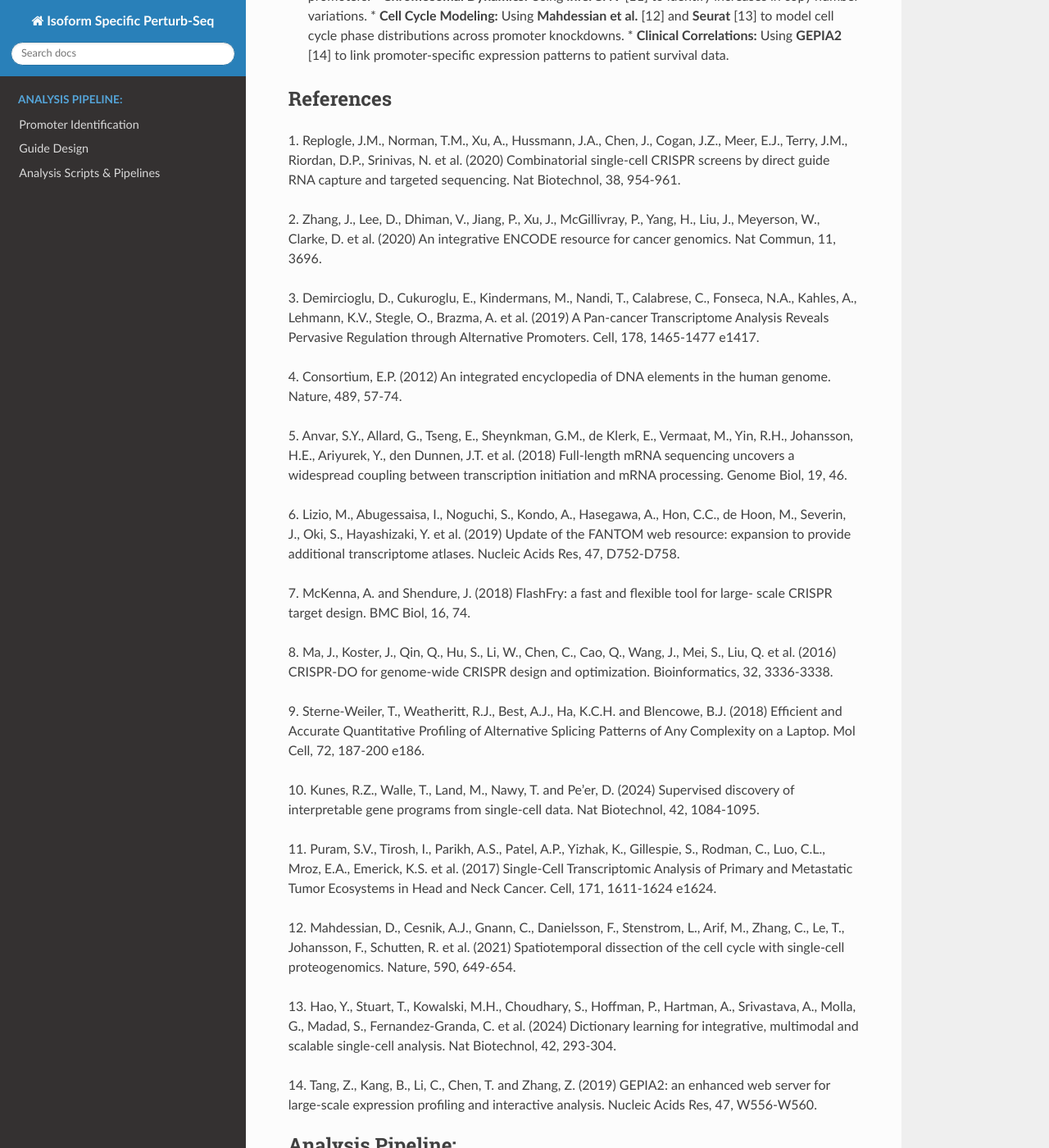
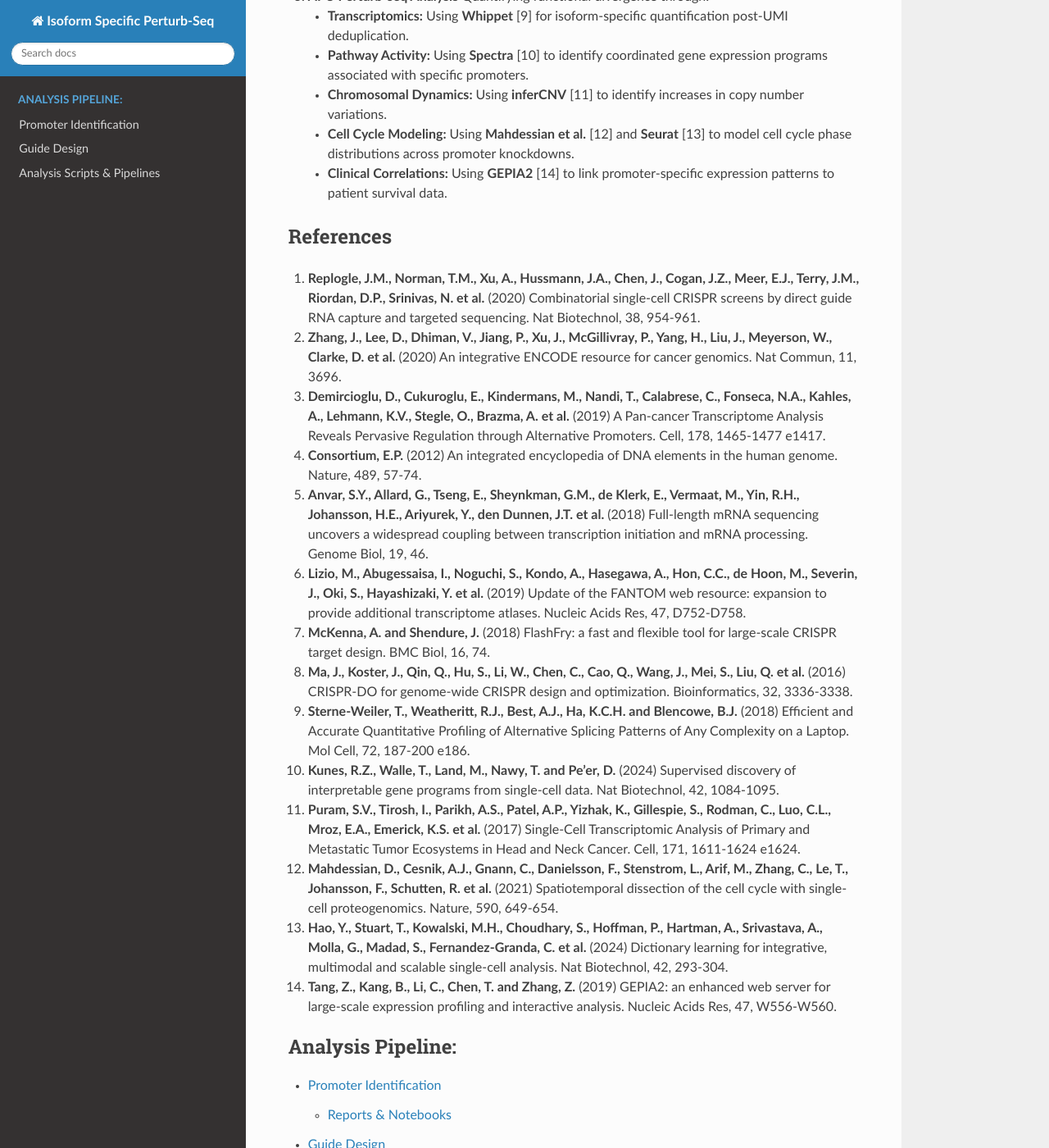
Before and after one commit to theheking/isoform_specific_perturb_seq, a Sphinx documentation site: the page built from source/index.rst, in a window 1280 px wide and 1400 px high, scrolled down 1489 px. Shown: the whole window at 82% size. Built offline with Sphinx 7.4.7 and the Read the Docs theme 3.1.0, drawn with Linux system fonts in a browser that asks for light colours; pages that are not in the unit, such as notebooks, are missing from menus; some of the changed text lies outside the part shown.

Commit message:
updidliate

```diff
--- a/requirements.txt
+++ b/requirements.txt
@@ -1 +1,4 @@
 sphinx-rtd-theme==1.3.0
+sphinxcontrib-collections==0.1.1
+nbsphinx==0.8.9
+sphinx-copybutton==0.5.1
--- a/source/index.rst
+++ b/source/index.rst
@@ -19,6 +21,7 @@ CRISPR-dCas9 technologies are typically designed to modulate gene expression at
 Functional Case Study: ESR1 and Tamoxifen Response
 --------------------------------------------------
 The Estrogen Receptor 1 (*ESR1*) serves as a primary example of how alternative promoters influence clinical outcomes and drug sensitivity in breast cancer.
+
 
 
 * **Isoform Structure:** Coordinated splicing between the P1 promoter and an alternative last exon produces a protein isoform with differences in the **AF2 domain**, potentially modifying interactions with estrogen and selective estrogen receptor modulators (SERMs).
@@ -29,84 +32,54 @@ The Estrogen Receptor 1 (*ESR1*) serves as a primary example of how alternative
 
 Analysis Pipeline Overview
 --------------------------
-
 The CRISPRi pipeline uses dual guide perturbation [1]. This analysis is structured into three main phases:
 
 1. **Promoter Identification**
-   Integration of RNA-seq [2] processed with proActiv [3], ChIP-seq [4], long-read RNA-seq [5],  and CAGE-seq [6] to identify targetable distal alternative promoters missed by standard CRISPRi libraries.
+   Integration of RNA-seq [2] processed with proActiv [3], ChIP-seq [4], long-read RNA-seq [5], and CAGE-seq [6] to identify targetable distal alternative promoters missed by standard CRISPRi libraries.
 
 2. **Guide Design**
    Utilizing FlashFry [7] and CRISPR-DO [8] for promoter-specific dual-guide design to ensure spatial targeting within the window of CRISPRi effectiveness.
 
+
+
 3. **APU Perturb-seq Analysis**
    Quantifying functional divergence through:
+
    * **Transcriptomics:** Using **Whippet** [9] for isoform-specific quantification post-UMI deduplication.
    * **Pathway Activity:** Using **Spectra** [10] to identify coordinated gene expression programs associated with specific promoters.
    * **Chromosomal Dynamics:** Using **inferCNV** [11] to identify increases in copy number variations.
-   * **Cell Cycle Modeling:** Using **Mahdessian et al.** [12]  and **Seurat** [13] to model cell cycle phase distributions across promoter knockdowns.
+   * **Cell Cycle Modeling:** Using **Mahdessian et al.** [12] and **Seurat** [13] to model cell cycle phase distributions across promoter knockdowns.
    * **Clinical Correlations:** Using **GEPIA2** [14] to link promoter-specific expression patterns to patient survival data.
 
 References
----------
-1. Replogle, J.M., Norman, T.M., Xu, A., Hussmann, J.A., Chen, J., Cogan, J.Z., Meer,
-E.J., Terry, J.M., Riordan, D.P., Srinivas, N. et al. (2020) Combinatorial single-cell
-CRISPR screens by direct guide RNA capture and targeted sequencing. Nat
-Biotechnol, 38, 954-961.
+----------
+1. **Replogle, J.M., Norman, T.M., Xu, A., Hussmann, J.A., Chen, J., Cogan, J.Z., Meer, E.J., Terry, J.M., Riordan, D.P., Srinivas, N. et al.** (2020) Combinatorial single-cell CRISPR screens by direct guide RNA capture and targeted sequencing. Nat Biotechnol, 38, 954-961.
 
-2. Zhang, J., Lee, D., Dhiman, V., Jiang, P., Xu, J., McGillivray, P., Yang, H., Liu, J.,
-Meyerson, W., Clarke, D. et al. (2020) An integrative ENCODE resource for cancer
-genomics. Nat Commun, 11, 3696.
+2. **Zhang, J., Lee, D., Dhiman, V., Jiang, P., Xu, J., McGillivray, P., Yang, H., Liu, J., Meyerson, W., Clarke, D. et al.** (2020) An integrative ENCODE resource for cancer genomics. Nat Commun, 11, 3696.
 
-3. Demircioglu, D., Cukuroglu, E., Kindermans, M., Nandi, T., Calabrese, C., Fonseca,
-N.A., Kahles, A., Lehmann, K.V., Stegle, O., Brazma, A. et al. (2019) A Pan-cancer
-Transcriptome Analysis Reveals Pervasive Regulation through Alternative
-Promoters. Cell, 178, 1465-1477 e1417.
+3. **Demircioglu, D., Cukuroglu, E., Kindermans, M., Nandi, T., Calabrese, C., Fonseca, N.A., Kahles, A., Lehmann, K.V., Stegle, O., Brazma, A. et al.** (2019) A Pan-cancer Transcriptome Analysis Reveals Pervasive Regulation through Alternative Promoters. Cell, 178, 1465-1477 e1417.
 
-4. Consortium, E.P. (2012) An integrated encyclopedia of DNA elements in the human
-genome. Nature, 489, 57-74.
+4. **Consortium, E.P.** (2012) An integrated encyclopedia of DNA elements in the human genome. Nature, 489, 57-74.
 
-5. Anvar, S.Y., Allard, G., Tseng, E., Sheynkman, G.M., de Klerk, E., Vermaat, M.,
-Yin, R.H., Johansson, H.E., Ariyurek, Y., den Dunnen, J.T. et al. (2018) Full-length
-mRNA sequencing uncovers a widespread coupling between transcription initiation
-and mRNA processing. Genome Biol, 19, 46.
+5. **Anvar, S.Y., Allard, G., Tseng, E., Sheynkman, G.M., de Klerk, E., Vermaat, M., Yin, R.H., Johansson, H.E., Ariyurek, Y., den Dunnen, J.T. et al.** (2018) Full-length mRNA sequencing uncovers a widespread coupling between transcription initiation and mRNA processing. Genome Biol, 19, 46.
 
-6. Lizio, M., Abugessaisa, I., Noguchi, S., Kondo, A., Hasegawa, A., Hon, C.C., de
-Hoon, M., Severin, J., Oki, S., Hayashizaki, Y. et al. (2019) Update of the FANTOM
-web resource: expansion to provide additional transcriptome atlases. Nucleic Acids
-Res, 47, D752-D758.
+6. **Lizio, M., Abugessaisa, I., Noguchi, S., Kondo, A., Hasegawa, A., Hon, C.C., de Hoon, M., Severin, J., Oki, S., Hayashizaki, Y. et al.** (2019) Update of the FANTOM web resource: expansion to provide additional transcriptome atlases. Nucleic Acids Res, 47, D752-D758.
 
-7. McKenna, A. and Shendure, J. (2018) FlashFry: a fast and flexible tool for large-
-scale CRISPR target design. BMC Biol, 16, 74.
+7. **McKenna, A. and Shendure, J.** (2018) FlashFry: a fast and flexible tool for large-scale CRISPR target design. BMC Biol, 16, 74.
 
-8. Ma, J., Koster, J., Qin, Q., Hu, S., Li, W., Chen, C., Cao, Q., Wang, J., Mei, S., Liu,
-Q. et al. (2016) CRISPR-DO for genome-wide CRISPR design and optimization.
-Bioinformatics, 32, 3336-3338.
+8. **Ma, J., Koster, J., Qin, Q., Hu, S., Li, W., Chen, C., Cao, Q., Wang, J., Mei, S., Liu, Q. et al.** (2016) CRISPR-DO for genome-wide CRISPR design and optimization. Bioinformatics, 32, 3336-3338.
 
-9. Sterne-Weiler, T., Weatheritt, R.J., Best, A.J., Ha, K.C.H. and Blencowe, B.J.
-(2018) Efficient and Accurate Quantitative Profiling of Alternative Splicing Patterns
-of Any Complexity on a Laptop. Mol Cell, 72, 187-200 e186.
+9. **Sterne-Weiler, T., Weatheritt, R.J., Best, A.J., Ha, K.C.H. and Blencowe, B.J.** (2018) Efficient and Accurate Quantitative Profiling of Alternative Splicing Patterns of Any Complexity on a Laptop. Mol Cell, 72, 187-200 e186.
 
-10. Kunes, R.Z., Walle, T., Land, M., Nawy, T. and Pe'er, D. (2024) Supervised
-discovery of interpretable gene programs from single-cell data. Nat Biotechnol, 42,
-1084-1095.
+10. **Kunes, R.Z., Walle, T., Land, M., Nawy, T. and Pe'er, D.** (2024) Supervised discovery of interpretable gene programs from single-cell data. Nat Biotechnol, 42, 1084-1095.
 
-11. Puram, S.V., Tirosh, I., Parikh, A.S., Patel, A.P., Yizhak, K., Gillespie, S., Rodman,
-C., Luo, C.L., Mroz, E.A., Emerick, K.S. et al. (2017) Single-Cell Transcriptomic
-Analysis of Primary and Metastatic Tumor Ecosystems in Head and Neck Cancer.
-Cell, 171, 1611-1624 e1624.
+11. **Puram, S.V., Tirosh, I., Parikh, A.S., Patel, A.P., Yizhak, K., Gillespie, S., Rodman, C., Luo, C.L., Mroz, E.A., Emerick, K.S. et al.** (2017) Single-Cell Transcriptomic Analysis of Primary and Metastatic Tumor Ecosystems in Head and Neck Cancer. Cell, 171, 1611-1624 e1624.
 
-12. Mahdessian, D., Cesnik, A.J., Gnann, C., Danielsson, F., Stenstrom, L., Arif, M.,
-Zhang, C., Le, T., Johansson, F., Schutten, R. et al. (2021) Spatiotemporal
-dissection of the cell cycle with single-cell proteogenomics. Nature, 590, 649-654.
+12. **Mahdessian, D., Cesnik, A.J., Gnann, C., Danielsson, F., Stenstrom, L., Arif, M., Zhang, C., Le, T., Johansson, F., Schutten, R. et al.** (2021) Spatiotemporal dissection of the cell cycle with single-cell proteogenomics. Nature, 590, 649-654.
 
-13. Hao, Y., Stuart, T., Kowalski, M.H., Choudhary, S., Hoffman, P., Hartman, A.,
-Srivastava, A., Molla, G., Madad, S., Fernandez-Granda, C. et al. (2024) Dictionary
-learning for integrative, multimodal and scalable single-cell analysis. Nat Biotechnol,
-42, 293-304.
+13. **Hao, Y., Stuart, T., Kowalski, M.H., Choudhary, S., Hoffman, P., Hartman, A., Srivastava, A., Molla, G., Madad, S., Fernandez-Granda, C. et al.** (2024) Dictionary learning for integrative, multimodal and scalable single-cell analysis. Nat Biotechnol, 42, 293-304.
 
-14. Tang, Z., Kang, B., Li, C., Chen, T. and Zhang, Z. (2019) GEPIA2: an enhanced
-web server for large-scale expression profiling and interactive analysis. Nucleic
-Acids Res, 47, W556-W560.
+14. **Tang, Z., Kang, B., Li, C., Chen, T. and Zhang, Z.** (2019) GEPIA2: an enhanced web server for large-scale expression profiling and interactive analysis. Nucleic Acids Res, 47, W556-W560.
 
 .. toctree::
    :maxdepth: 2
```
Also changed, not shown: other parts of source/index.rst (+3 -1 lines).
